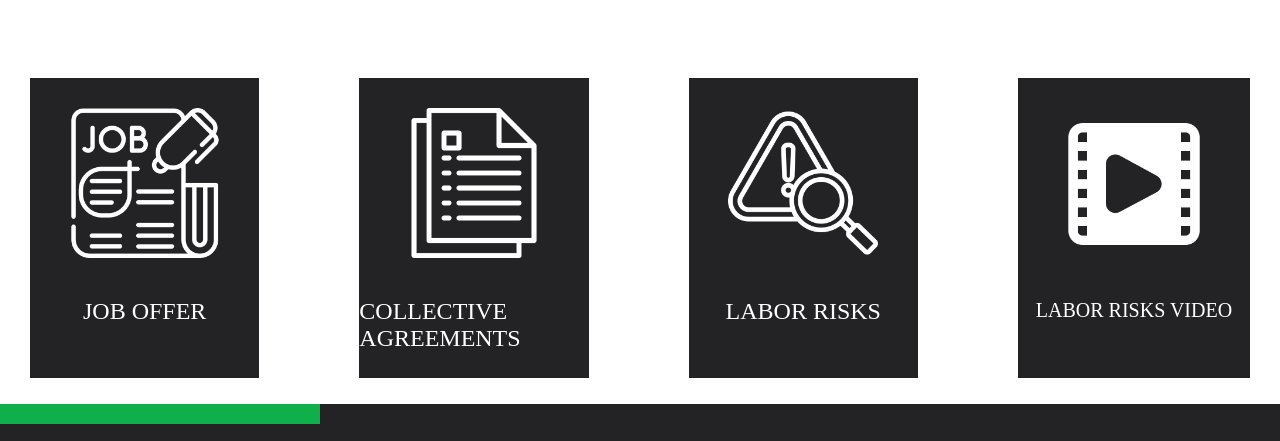
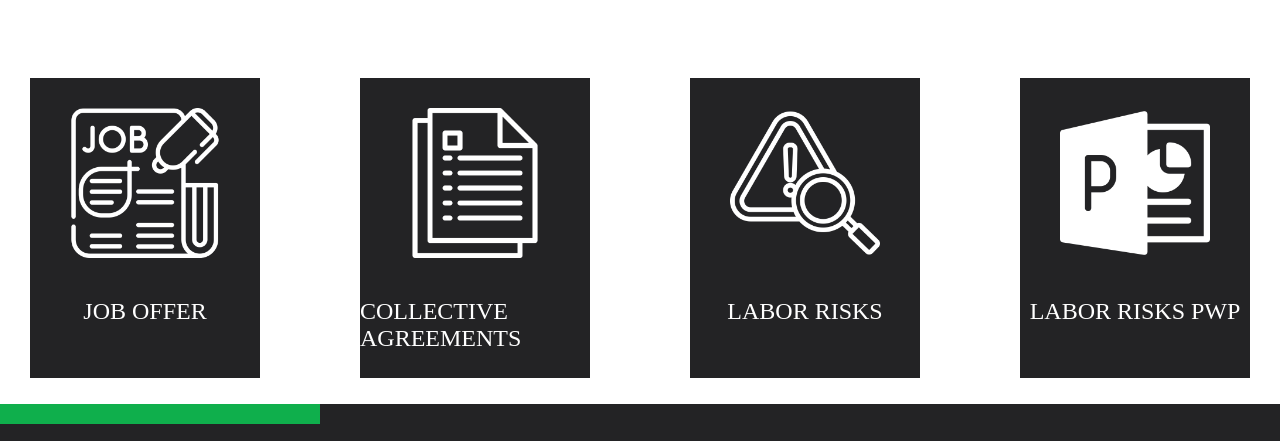
Before and after one commit to AlejandroOcejo/Reto1, a plain HTML site: page pagina empleados/pageemployees.html in a window 1280 px wide. Shown: the part 700-1141 px from the top of the page. Drawn offline with Linux system fonts and the light colour scheme; a web font is replaced by a local one.

Commit message:
Añadido power point y carrito página empleados

```diff
--- a/pagina empleados/pageemployees.css
+++ b/pagina empleados/pageemployees.css
@@ -581,7 +581,6 @@ a{
         align-content: center;
     }
 
-
     .body{
         display: flex;
         flex-direction: column;
--- a/pagina empleados/pageemployees.html
+++ b/pagina empleados/pageemployees.html
@@ -80,10 +80,10 @@
                 <img class="iconoevaluacionriesgos" src="riesgoslaborales.png">
                 <div class="evaluacionriesgostext">LABOR RISKS</div>
             </a>
-            <button class="videoriesgosbox">
-                <img class="iconovideoriesgos" src="videoriesgos.png">
-                <div class="videoriesgostext">LABOR RISKS VIDEO</div>
-            </button>
+            <a href="PWP REPRESENTACION RIESGOS LABORALES.pptx" class="videoriesgosbox">
+                <img class="iconovideoriesgos" src="powerpoint.png">
+                <div class="videoriesgostext">LABOR RISKS PWP</div>
+            </a>
         </div>
     </div>
     <div class="footer">
```
Also changed, not shown: pagina empleados/powerpoint.png (added), pagina empleados/videoriesgos.png (deleted), 1 other file.
